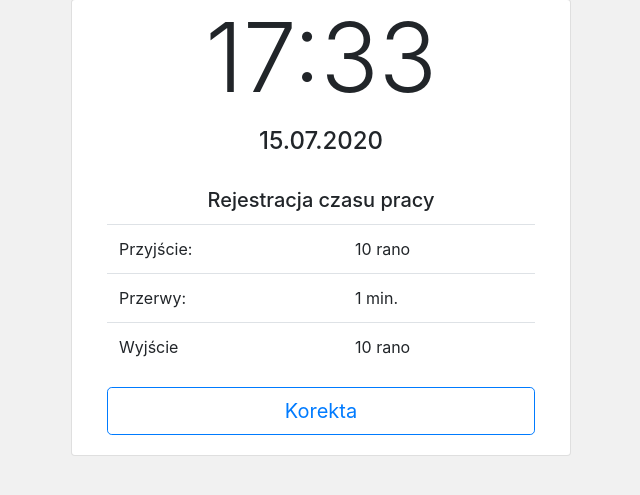
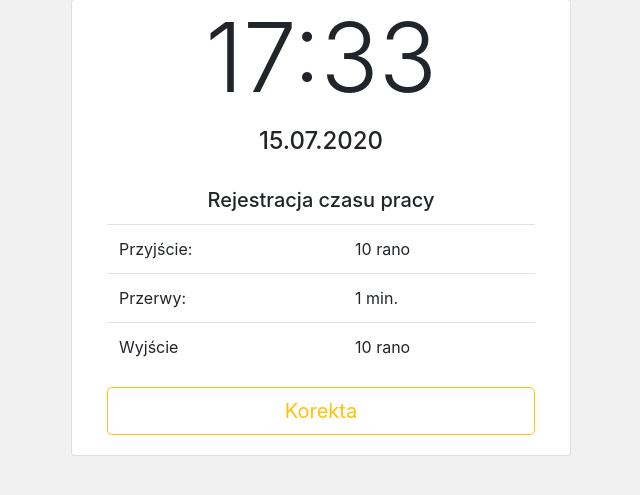
Before and after one commit to suwalszczyzna/work-time-registration, a Django app: template templates/time_registration/panel.html in a window 1280 px wide. Shown: the part 81-576 px from the top of the page, without its empty margins (319-959 px from the left). Run offline with Django 3.2, Linux system fonts and the light colour scheme; the template is opened without the code that fills it: values that come from a table or form of the project are taken from there, others are empty; tables that the repository leaves empty hold one stand-in row (values such as "Sample post"); some libraries are stand-ins or nearby versions.

Commit message:
change correction button

```diff
--- a/templates/time_registration/panel_registered.html
+++ b/templates/time_registration/panel_registered.html
@@ -42,7 +42,9 @@
             Wyjście
         </button>
     {% endif %}
-    <a href="{% url 'correction' time_registration.pk %}" class="btn btn-outline-primary btn-lg btn-block">Korekta</a>
+    <a href="{% url 'correction' time_registration.pk %}"
+       class="btn btn-outline-warning btn-lg btn-block">Korekta
+    </a>
 </div>
 
 <!-- Go home Modal -->
```
